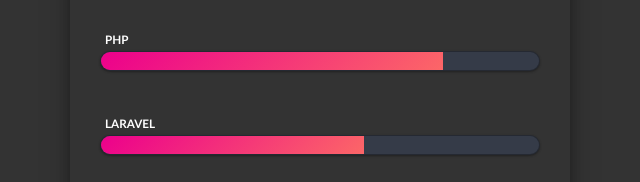
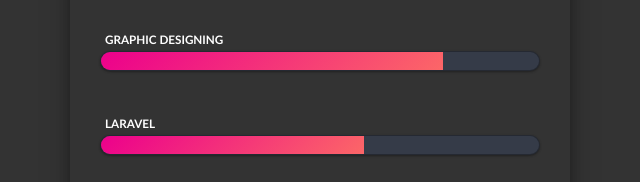
Before and after one commit to AwaizJawed/Resume, a plain HTML site: page index.html in a window 1280 px wide. Shown: the part 3928-4110 px from the top of the page, 320-960 px from the left. Drawn offline with nearby package versions, Linux system fonts and the light colour scheme.

Commit message:
Update index.html

```diff
--- a/index.html
+++ b/index.html
@@ -15,7 +15,6 @@
 
     <header class="header">
         <a href="#" class="logo">Portfolio</a>
-
         <i class='bx bx-menu' id="menu-icon"></i>
 
         <nav class="navbar">
@@ -30,7 +29,6 @@
 
     <!-- Home Section -->
     <section class="home" id="home">
-
         <div class="home-content">
             <h3>Hello, It's Me</h3>
             <h1>Awaiz Jawed</h1>
@@ -48,7 +46,6 @@
                 <a href="https://github.com/AwaizJawed" target="_blank">
                     <i class='bx bxl-github'></i>
                 </a>
-
                 <a href="https://linkedin.com/in/awaizjaved76" target="_blank">
                     <i class='bx bxl-linkedin'></i>
                 </a>
@@ -60,19 +57,16 @@
         <div class="home-img">
             <img src="./pngpic.png" alt="Awaiz Jawed">
         </div>
-
     </section>
 
     <!-- About Section -->
     <section class="about" id="about">
-
         <div class="about-img">
             <img src="./pngpic.png" alt="Awaiz Jawed">
         </div>
 
         <div class="about-content">
             <h2 class="heading">About <span>Me</span></h2>
-
             <h3>Frontend Developer!</h3>
 
             <p>
@@ -86,12 +80,10 @@
 
             <a href="#" class="btn">Read More</a>
         </div>
-
     </section>
 
     <!-- Services Section -->
     <section class="services" id="services">
-
         <h2 class="heading">Our <span>Services</span></h2>
 
         <div class="services-container">
@@ -99,39 +91,33 @@
             <div class="services-box">
                 <i class='bx bx-code-alt'></i>
                 <h3>App Development</h3>
-
                 <p>
                     I build cross-platform mobile applications using
                     Flutter and Dart, delivering seamless user
                     experiences for both iOS and Android.
                 </p>
-
                 <a href="#" class="btn">Read More</a>
             </div>
 
             <div class="services-box">
                 <i class='bx bx-paint'></i>
                 <h3>Web Design</h3>
-
                 <p>
                     I specialize in creating modern web designs using
                     HTML, CSS, and JavaScript, with a focus on building
                     dynamic user interfaces.
                 </p>
-
                 <a href="#" class="btn">Read More</a>
             </div>
 
             <div class="services-box">
                 <i class='bx bx-bar-chart-alt'></i>
                 <h3>Graphic Design</h3>
-
                 <p>
                     Graphic design is the art of creating visual content
                     to communicate messages. It combines images, text,
                     and color to present ideas in a clear and attractive way.
                 </p>
-
                 <a href="#" class="btn">Read More</a>
             </div>
 
@@ -140,76 +126,54 @@
 
     <!-- Portfolio Section -->
     <section class="portfolio" id="portfolio">
-
         <h2 class="heading">Latest <span>Projects</span></h2>
 
         <div class="portfolio-container">
 
-            <!-- Beauty Salon Design -->
+            <!-- Beauty Salon -->
             <div class="portfolio-box">
-
                 <img src="./Awaiz%20Beauty%20Salon.png"
                      alt="Beauty Salon Social Media Design">
 
                 <div class="portfolio-layer">
-
                     <h4>Beauty Salon Social Media Design</h4>
-
                     <p>
                         Creative and elegant social media design created
                         to promote beauty salon services and attract customers.
                     </p>
-
-                    <a href="#">
-                        <i class='bx bx-link-external'></i>
-                    </a>
-
+                    <a href="#"><i class='bx bx-link-external'></i></a>
                 </div>
             </div>
 
-            <!-- Fashion Brand Design -->
+            <!-- Fashion Brand -->
             <div class="portfolio-box">
-
                 <img src="./Awaiz_Fashion.png"
                      alt="Fashion Brand Design">
 
                 <div class="portfolio-layer">
-
                     <h4>Fashion Brand Design</h4>
-
                     <p>
                         Modern and attractive fashion social media design
                         created to showcase clothing collections and
                         promote the brand.
                     </p>
-
-                    <a href="#">
-                        <i class='bx bx-link-external'></i>
-                    </a>
-
+                    <a href="#"><i class='bx bx-link-external'></i></a>
                 </div>
             </div>
 
-            <!-- Pizza Promotion Design -->
+            <!-- Pizza Promotion -->
             <div class="portfolio-box">
-
                 <img src="./Pizza%20Promotion.png"
                      alt="Pizza Promotion Design">
 
                 <div class="portfolio-layer">
-
                     <h4>Pizza Promotion Design</h4>
-
                     <p>
                         Eye-catching pizza promotional design created
                         to highlight special offers, discounts, and
                         attract customers.
                     </p>
-
-                    <a href="#">
-                        <i class='bx bx-link-external'></i>
-                    </a>
-
+                    <a href="#"><i class='bx bx-link-external'></i></a>
                 </div>
             </div>
 
@@ -218,7 +182,6 @@
 
     <!-- Skills Section -->
     <div class="skill" id="skills">
-
         <h2 class="heading"><span>Skills</span></h2>
 
         <li>
@@ -232,7 +195,7 @@
         </li>
 
         <li>
-            <h3>PHP</h3>
+            <h3>Graphic Designing</h3>
             <span class="bar"><span class="php"></span></span>
         </li>
 
@@ -245,16 +208,13 @@
             <h3>WordPress</h3>
             <span class="bar"><span class="wordpress"></span></span>
         </li>
-
     </div>
 
     <!-- Contact Section -->
     <section class="contact" id="contact">
-
         <h2 class="heading">Contact <span>Me!</span></h2>
 
         <form action="#">
-
             <div class="input-box">
                 <input type="text" placeholder="Full Name">
                 <input type="email" placeholder="Email Address">
@@ -269,13 +229,11 @@
                       placeholder="Your Message"></textarea>
 
             <input type="submit" value="Send Message" class="btn">
-
         </form>
     </section>
 
     <!-- Footer -->
     <footer class="footer">
-
         <div class="footer-text">
             <p>Copyright &copy; 2025 by Awaiz | All Rights Reserved.</p>
         </div>
@@ -285,7 +243,6 @@
                 <i class='bx bx-up-arrow-alt'></i>
             </a>
         </div>
-
     </footer>
 
     <!-- JavaScript -->
```
